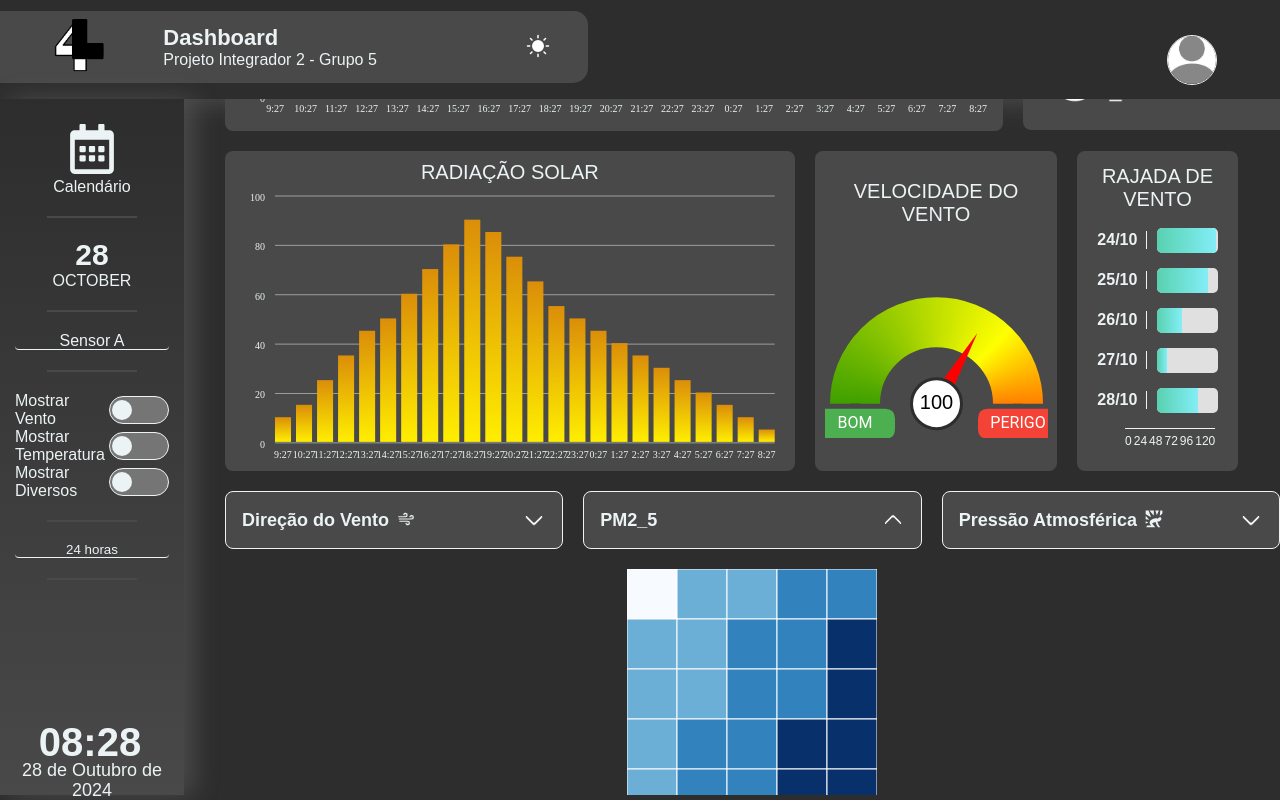
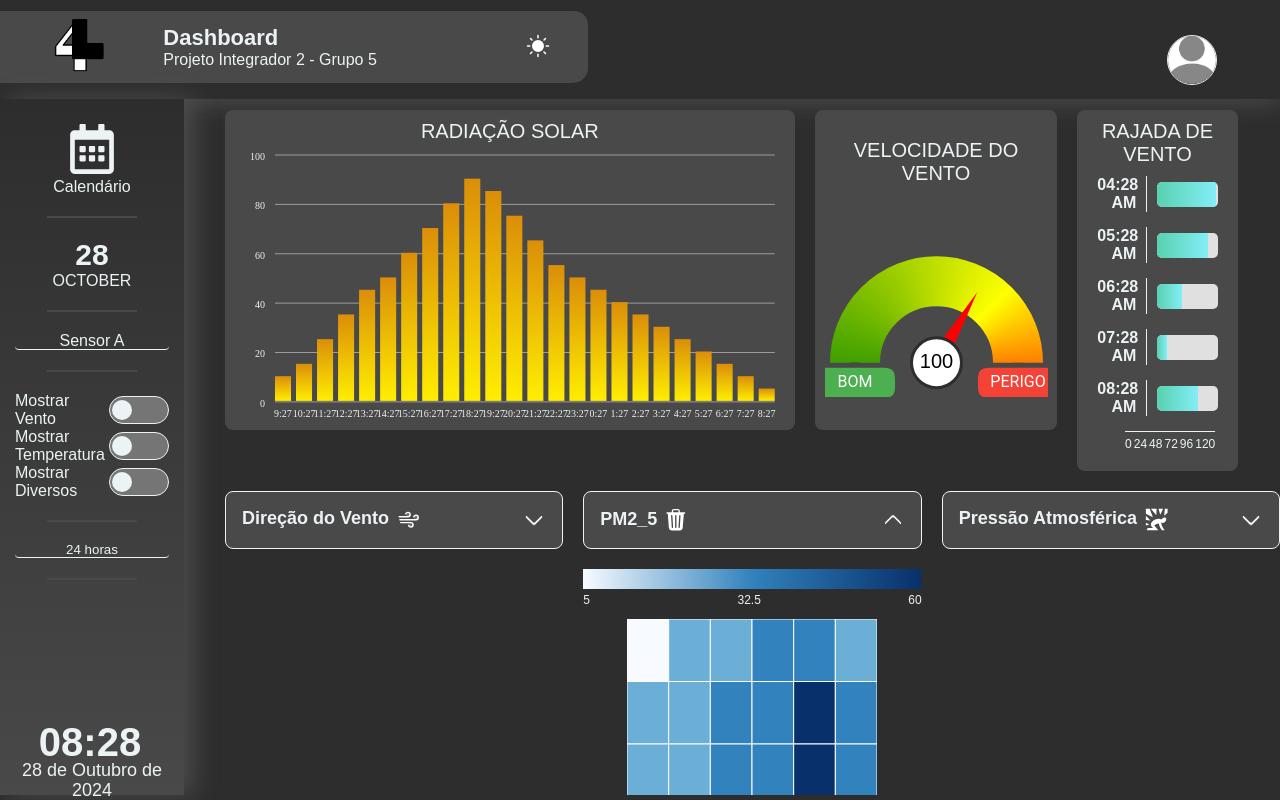
Before and after one commit to LucasSckenal/Unijui-PI4l, a React (Vite) app in the folder FrontEnd/: page /debug in a window 1280 px wide. Both pictures are taken after a click on the button "PM2_5". Shown: the part 5-805 px from the top of the page. Built offline with nearby package versions, Linux system fonts and the light colour scheme; a web font is replaced by a local one.

Commit message:
ADD: Heatmap label, barometer graph, gust wind label fixed and DropdownBtns icons
Co-authored-by: lucas  <LucasSckenal@users.noreply.github.com>

```diff
--- a/FrontEnd/src/Components/Buttons/DropDownBtn/styles.module.scss
+++ b/FrontEnd/src/Components/Buttons/DropDownBtn/styles.module.scss
@@ -15,7 +15,7 @@
 
     span {
       display: flex;
-      color: var(--TextGeneralAlt);
+      color: var(--TextGeneral);
       font-size: clamp(14px, 2.65vw, 18px);
       font-weight: 600;
       line-height: clamp(16px, 3.43vw, 20px);
--- a/FrontEnd/src/Components/Buttons/GraphicsBtn/styles.module.scss
+++ b/FrontEnd/src/Components/Buttons/GraphicsBtn/styles.module.scss
@@ -30,7 +30,7 @@
   width: 20px;
   height: 20px;
   border-radius: 50%;
-  background-color: var(--White);
+  background-color: var(--TextGeneral);
   position: absolute;
   top: 50%;
   left: 2.5px;
--- a/FrontEnd/src/Components/Buttons/graphicOptionsBtn/styles.module.scss
+++ b/FrontEnd/src/Components/Buttons/graphicOptionsBtn/styles.module.scss
@@ -43,7 +43,7 @@
    width: 20px;
    height: 20px;
    border-radius: 50%;
-   background-color: var(--White);
+   background-color: var(--TextGeneral);
    position: absolute;
    top: 50%;
    left: 2.5px;
--- a/FrontEnd/src/Components/GraphicContainer/GraphicContainer.jsx
+++ b/FrontEnd/src/Components/GraphicContainer/GraphicContainer.jsx
@@ -20,13 +20,18 @@ import RadialBarCharts from "./Graphs/SpeedometerGraph/SpeedometerGraph.jsx";
 import WindRose from "./Graphs/WindRoseGraph/WindRoseGraph.jsx";
 import GraphModal from "../Modals/GraphsModal/graphModal.jsx";
 import SmallContainer from "../Utilities/SmallContainer/SmallContainer.jsx";
+import ThemeSwap from "../ThemeSwap/themeSwap.jsx";
 
 import useWindowResize from "../../Hooks/useWindowResize.jsx";
-import { getMaxDataValue } from "../../utils/MaxDataValue.jsx";
 
 import { PiWindDuotone } from "react-icons/pi";
 import { IoRainyOutline } from "react-icons/io5";
 import { GiOppression } from "react-icons/gi";
+import { BsLampFill, BsTrash3, BsTrash3Fill } from "react-icons/bs";
+import { MdNoiseControlOff } from "react-icons/md";
+import { FaRegSun, FaSun } from "react-icons/fa6";
+
+
 
 const GraphicContainer = ({
   visibleLines,
@@ -49,18 +54,20 @@ const GraphicContainer = ({
 
   const generateDataGustWindBar = () => {
   const dataGustWindBar = [];
-    const today = new Date();
-
   const values = [116, 100, 50, 20, 80];
 
+  const labels = [];
+  const currentHour = new Date();
+
+  // Adiciona a hora atual e as 4 anteriores
   for (let i = 0; i < 5; i++) {
-      const pastDate = new Date(today);
-      pastDate.setDate(today.getDate() - i);
+    const label = new Date(currentHour);
+    label.setHours(currentHour.getHours() - i); // Subtrai as horas para pegar as horas anteriores
+    labels.push(label.toLocaleTimeString([], { hour: '2-digit', minute: '2-digit' }));
+  }
 
-      const label = pastDate.toLocaleDateString("pt-BR", {
-        day: "2-digit",
-        month: "2-digit",
-      });
+  for (let i = 0; i < 5; i++) {
+    const label = labels[i];
     const value = values[4 - i];
 
     dataGustWindBar.push({
@@ -73,6 +80,7 @@ const GraphicContainer = ({
 
   return dataGustWindBar.reverse();
 };
+
 
   const dataGustWindBar = generateDataGustWindBar();
 
@@ -224,18 +232,18 @@ const GraphicContainer = ({
   ], [labels6h]); // Se "labels" for uma dependência que muda com o tempo
 
   const dataPM25 = [
-    [5, 15, 25, 35, 45],
-    [10, 20, 30, 40, 50],
-    [15, 25, 35, 45, 55],
-    [20, 30, 40, 50, 60],
-    [25, 35, 45, 55, 65],
+    [5, 15, 25, 35, 45, 25],
+    [10, 20, 30, 40, 50, 35],
+    [15, 25, 35, 45, 55, 45],
+    [20, 30, 40, 50, 60, 55],
+
   ];
   const datesPM25 = [
-    ["2024-01-01", "2024-01-02", "2024-01-03", "2024-01-04", "2024-01-05"],
-    ["2024-01-06", "2024-01-07", "2024-01-08", "2024-01-09", "2024-01-10"],
-    ["2024-01-11", "2024-01-12", "2024-01-13", "2024-01-14", "2024-01-15"],
-    ["2024-01-16", "2024-01-17", "2024-01-18", "2024-01-19", "2024-01-20"],
-    ["2024-01-21", "2024-01-22", "2024-01-23", "2024-01-24", "2024-01-25"],
+    ["2024-01-01", "2024-01-02", "2024-01-03", "2024-01-04", "2024-01-05", "2024-01-21"],
+    ["2024-01-06", "2024-01-07", "2024-01-08", "2024-01-09", "2024-01-10", "2024-01-22"],
+    ["2024-01-11", "2024-01-12", "2024-01-13", "2024-01-14", "2024-01-15", "2024-01-23"],
+    ["2024-01-16", "2024-01-17", "2024-01-18", "2024-01-19", "2024-01-20", "2024-01-24"],
+
   ];
 
   const openModal = (category, valueType) => {
@@ -484,7 +492,14 @@ const GraphicContainer = ({
         <div style={{ display: "flex", flexDirection: "row", gap: "20px" }}>
           <DropdownBtn
             title="Direção do Vento"
-            icon={PiWindDuotone}
+            icon={() => <ThemeSwap lightImage={{
+              component: PiWindDuotone,
+              props: { color: "#000", size: "1.3em" },
+            }}
+            darkImage={{
+              component: PiWindDuotone,
+              props: { color: "#fff", size: "1.3em" },
+            }}/>}
             width={"26.8vw"}
           >
             <div
@@ -494,19 +509,43 @@ const GraphicContainer = ({
               <WindRose direction={0} size={300} />
             </div>
           </DropdownBtn>
-          <DropdownBtn title="PM2_5" width={"26.8vw"}>
+          <DropdownBtn
+            title="PM2_5"
+            icon={() => <ThemeSwap lightImage={{
+              component: BsTrash3,
+              props: { color: "#000", size: "1.2em" },
+            }}
+            darkImage={{
+              component: BsTrash3Fill,
+              props: { color: "#fff", size: "1.2em" },
+            }}/>}
+            width={"26.8vw"}>
             <Heatmap data={dataPM25} dates={datesPM25} width={250} height={250} />
           </DropdownBtn>
           <DropdownBtn
             title="Pressão Atmosférica"
-            icon={GiOppression}
+            icon={() => <ThemeSwap lightImage={{
+            component: GiOppression,
+            props: { color: "#000", size: "1.3em" },
+          }}
+          darkImage={{
+            component: GiOppression,
+            props: { color: "#fff", size: "1.3em" },
+          }}/>}
             width={"26.8vw"}
           >
-            <Barometer value={80} />
+            <Barometer pressure={6} minPressure={0} maxPressure={100} />
           </DropdownBtn>
         </div>
         <div style={{ display: "flex", flexDirection: "row", gap: "20px" }}>
-        <DropdownBtn title="UV" width={"26.8vw"}>
+        <DropdownBtn title="UV" icon={() => <ThemeSwap lightImage={{
+            component: FaRegSun,
+            props: { color: "#000", size: "1.3em" },
+          }}
+          darkImage={{
+            component: FaSun,
+            props: { color: "#fff", size: "1.3em" },
+          }}/>}  width={"26.8vw"}>
             <LineGraph
               lines={[
                 {
@@ -521,7 +560,17 @@ const GraphicContainer = ({
               tooltipStyle="style2"
             />
           </DropdownBtn>
-          <DropdownBtn title="Luminosidade" width={"26.8vw"}>
+          <DropdownBtn
+          title="Luminosidade"
+          icon={() => <ThemeSwap lightImage={{
+            component: BsLampFill,
+            props: { color: "#000", size: "1.2em" },
+          }}
+          darkImage={{
+            component: BsLampFill,
+            props: { color: "#fff", size: "1.2em" },
+          }}/>}
+          width={"26.8vw"}>
             <LineGraph
               lines={[
                 {
@@ -536,7 +585,17 @@ const GraphicContainer = ({
               tooltipStyle="style2"
             />
           </DropdownBtn>
-          <DropdownBtn title="Ruido" width={"26.8vw"}>
+          <DropdownBtn
+          title="Ruido"
+          icon={() => <ThemeSwap lightImage={{
+            component: MdNoiseControlOff,
+            props: { color: "#000", size: "1.3em" },
+          }}
+          darkImage={{
+            component: MdNoiseControlOff,
+            props: { color: "#fff", size: "1.3em" },
+          }}/>}
+          width={"26.8vw"}>
           <LineGraph
               lines={[
                 {
--- a/FrontEnd/src/Components/GraphicContainer/Graphs/BarometerGraph/BarometerGraph.jsx
+++ b/FrontEnd/src/Components/GraphicContainer/Graphs/BarometerGraph/BarometerGraph.jsx
@@ -1,8 +1,142 @@
-import styles from './styles.module.scss';
+/* eslint-disable react/prop-types */
+import { useEffect, useRef, useState } from "react";
+import "./BarometerGraph.scss"; // Arquivo SCSS para estilização
 
-const BarometerGraph = ({ value }) => {
+const BarometerGraph = ({ pressure = 1013, minPressure = 950, maxPressure = 1050 }) => {
+  const canvasRef = useRef(null);
+  const [dimensions, setDimensions] = useState({ width: 360, height: 260 });
+  const [animatedPressure, setAnimatedPressure] = useState(pressure);
+
+  // Função para determinar a cor com base na pressão
+  const getFillColor = (pressure) => {
+  const range = maxPressure - minPressure;
+  const normalizedPressure = (pressure - minPressure) / range; // Normalizar a pressão entre 0 e 1
+
+  if (normalizedPressure <= 0.33) {
+    // Cor verde
+    return `rgb(0, 255, 0)`; // Totalmente verde
+  } else if (normalizedPressure <= 0.66) {
+    // Cor amarela
+    return `rgb(255, 255, 0)`; // Totalmente amarelo
+  } else {
+    // Cor vermelha
+    return `rgb(255, 0, 0)`; // Totalmente vermelho
+  }
+};
+
+
+
+
+  // Animar a atualização do ponteiro
+  useEffect(() => {
+    let animationFrame;
+    const start = performance.now();
+    const initialValue = animatedPressure;
+    const duration = 1000;
+
+    const animate = (time) => {
+      const progress = Math.min((time - start) / duration, 1);
+      const newValue = initialValue + progress * (pressure - initialValue);
+      setAnimatedPressure(newValue);
+
+      if (progress < 1) {
+        animationFrame = requestAnimationFrame(animate);
+      }
+    };
+
+    animationFrame = requestAnimationFrame(animate);
+    return () => cancelAnimationFrame(animationFrame);
+  }, [pressure]);
+
+  // Atualizar dimensões do canvas
+  useEffect(() => {
+    const updateDimensions = () => {
+      if (canvasRef.current) {
+        const { offsetWidth } = canvasRef.current.parentElement;
+        const newWidth = offsetWidth;
+        const newHeight = (newWidth / 360) * 280;
+        setDimensions({ width: newWidth, height: newHeight });
+      }
+    };
+
+    updateDimensions();
+    window.addEventListener("resize", updateDimensions);
+    return () => window.removeEventListener("resize", updateDimensions);
+  }, []);
+
+  // Desenhar o gráfico
+  useEffect(() => {
+    const { width, height } = dimensions;
+    const canvas = canvasRef.current;
+    const ctx = canvas.getContext("2d");
+
+    const centerX = width / 2;
+    const centerY = height * 0.8;
+    const radius = Math.min(centerX, centerY) - 30;
+
+    // Limpar o canvas
+    ctx.clearRect(0, 0, width, height);
+
+    // Gradiente externo
+    const gradientOuter = ctx.createConicGradient(0.75 * Math.PI, centerX, centerY);
+    gradientOuter.addColorStop(0, "green");
+    gradientOuter.addColorStop(0.4, "yellow");
+    gradientOuter.addColorStop(0.5, "red");
+
+    // Desenhar arco externo (guia)
+    ctx.beginPath();
+    ctx.arc(centerX, centerY, radius + 20, Math.PI, 0, false);
+    ctx.lineWidth = 10;
+    ctx.strokeStyle = gradientOuter;
+    ctx.stroke();
+
+    // Determinar a cor do preenchimento
+    const fillColor = getFillColor(animatedPressure);
+
+    // Calcular o ângulo preenchido
+    const angleFilled =
+      Math.PI + ((animatedPressure - minPressure) / (maxPressure - minPressure)) * Math.PI;
+
+    // Barra interior preenchendo
+    ctx.beginPath();
+    ctx.arc(centerX, centerY, radius - 10, Math.PI, angleFilled, false);
+    ctx.lineWidth = 30;
+    ctx.strokeStyle = fillColor;
+    ctx.stroke();
+  }, [animatedPressure, dimensions, minPressure, maxPressure]);
+
   return (
-    <h1>*inserir gráfico insano aqui*</h1>
+    <div className="barometer-container">
+      <canvas ref={canvasRef} width={dimensions.width} height={dimensions.height} />
+      <div
+        className="barometer-value"
+        style={{
+          top: `${dimensions.height * 0.7}px`,
+          left: "50%",
+          transform: "translateX(-50%)",
+        }}
+      >
+        {Math.round(animatedPressure)} hPa
+      </div>
+      <div
+        className="barometer-min"
+        style={{
+          top: `${dimensions.height * 0.82}px`,
+          left: `${dimensions.width * 0.02}px`,
+        }}
+      >
+        {minPressure}
+      </div>
+      <div
+        className="barometer-max"
+        style={{
+          top: `${dimensions.height * 0.82}px`,
+          right: `${dimensions.width * 0.02}px`,
+        }}
+      >
+        {maxPressure}
+      </div>
+    </div>
   );
 };
 
--- /dev/null
+++ b/FrontEnd/src/Components/GraphicContainer/Graphs/BarometerGraph/BarometerGraph.scss
@@ -0,0 +1,30 @@
+.barometer-container {
+    position: relative;
+    width: 100%;
+    height: auto;
+
+    canvas {
+      display: block;
+      width: 100%;
+      height: auto;
+    }
+
+    .barometer-value,
+    .barometer-min,
+    .barometer-max {
+      position: absolute;
+    }
+
+    .barometer-value {
+      font-size: 32px;
+      font-weight: bold;
+      color: var(--TextGeneral, black); // Variável CSS com fallback
+    }
+
+    .barometer-min,
+    .barometer-max {
+      font-size: 24px;
+      font-weight: bold;
+      color: var(--TextGeneral, black);
+    }
+  }
--- a/FrontEnd/src/Components/GraphicContainer/Graphs/HeatMapGraph/HeatMapGraph.jsx
+++ b/FrontEnd/src/Components/GraphicContainer/Graphs/HeatMapGraph/HeatMapGraph.jsx
@@ -28,8 +28,46 @@ const Heatmap = ({ data, dates, width, height }) => {
     setHoveredCell(null); // Limpa a célula em hover
   };
 
+  // Função para calcular a posição do valor de cada cor na legenda
+  const getColorForValue = (value) => {
+    if (value < 10) return "#f7fbff";
+    if (value < 30) return "#6baed6";
+    if (value < 50) return "#3182bd";
+    return "#08306b";
+  };
+
+  // Valores mínimo, máximo e intermediário
+  const minValue = Math.min(...data.flat());
+  const maxValue = Math.max(...data.flat());
+  const midValue = (minValue + maxValue) / 2;
+
   return (
-    <div style={{ position: "relative" }}>
+    <div style={{ position: "relative"}}>
+      {/* Barra de Legenda acima */}
+      <div style={{ width: "100%", height: "20px", marginBottom: "30px" }}>
+        <svg width="100%" height="100%">
+          <defs>
+            <linearGradient id="colorGradient" x1="0%" x2="100%" y1="0%" y2="0%">
+              <stop offset="0%" stopColor={getColorForValue(minValue)} />
+              <stop offset="50%" stopColor={getColorForValue(midValue)} />
+              <stop offset="100%" stopColor={getColorForValue(maxValue)} />
+            </linearGradient>
+          </defs>
+          <rect
+            x="0"
+            y="0"
+            width="100%"
+            height="100%"
+            fill="url(#colorGradient)"
+          />
+        </svg>
+        <div style={{ display: "flex", justifyContent: "space-between", fontSize: "12px" }}>
+          <span>{minValue}</span>
+          <span>{midValue}</span>
+          <span>{maxValue}</span>
+        </div>
+      </div>
+
       {/* Heatmap em SVG */}
       <svg
         width={width}
--- a/FrontEnd/src/Components/GraphicContainer/styles.module.scss
+++ b/FrontEnd/src/Components/GraphicContainer/styles.module.scss
@@ -119,6 +119,7 @@
 
     .dropDownBtns {
       min-height: 200px;
+      flex-direction: column !important;
     }
 
     .dropDownBtns p {
--- a/FrontEnd/src/Components/ThemeSwap/themeSwap.jsx
+++ b/FrontEnd/src/Components/ThemeSwap/themeSwap.jsx
@@ -4,14 +4,18 @@ import { ThemeContext } from "../../Contexts/themeContext";
 const ThemeSwap = ({ lightImage, darkImage }) => {
   const { isDarkMode } = useContext(ThemeContext);
 
-  return (
-    <div>
-      <img
-        src={isDarkMode ? darkImage : lightImage}
-        alt={isDarkMode ? "Dark Mode Image" : "Light Mode Image"}
-      />
-    </div>
-  );
+  const themeImage = isDarkMode ? darkImage : lightImage;
+
+  if (typeof themeImage === "string") {
+    return <img src={themeImage} alt={isDarkMode ? "Dark Mode" : "Light Mode"} />;
+  }
+
+  if (typeof themeImage === "object" && themeImage.component) {
+    const { component: Component, props } = themeImage;
+    return <Component {...props} />;
+  }
+
+  return null;
 };
 
 export default ThemeSwap;
--- a/FrontEnd/src/global.scss
+++ b/FrontEnd/src/global.scss
@@ -27,7 +27,7 @@
   --Aside: #d9d9d9;
   --InputCheckBox: #cbd0d1;
   --GraphsContainer: #d4d4d4;
-  --DropButton: #adadad;
+  --DropButton: #d4d4d4;
   --Modal: #d4d4d4;
   --ModalBtn: #ECF3F4;
   --ModalBtnAlt: #2D2D2D;
```
Also changed, not shown: FrontEnd/src/Components/Buttons/DropDownBtn/dropDownBtn.jsx (+8 -15 lines), FrontEnd/src/Components/GraphicContainer/Graphs/BarometerGraph/styles.module.scss (deleted). Lines whose indentation alone changed are shown as unchanged.
